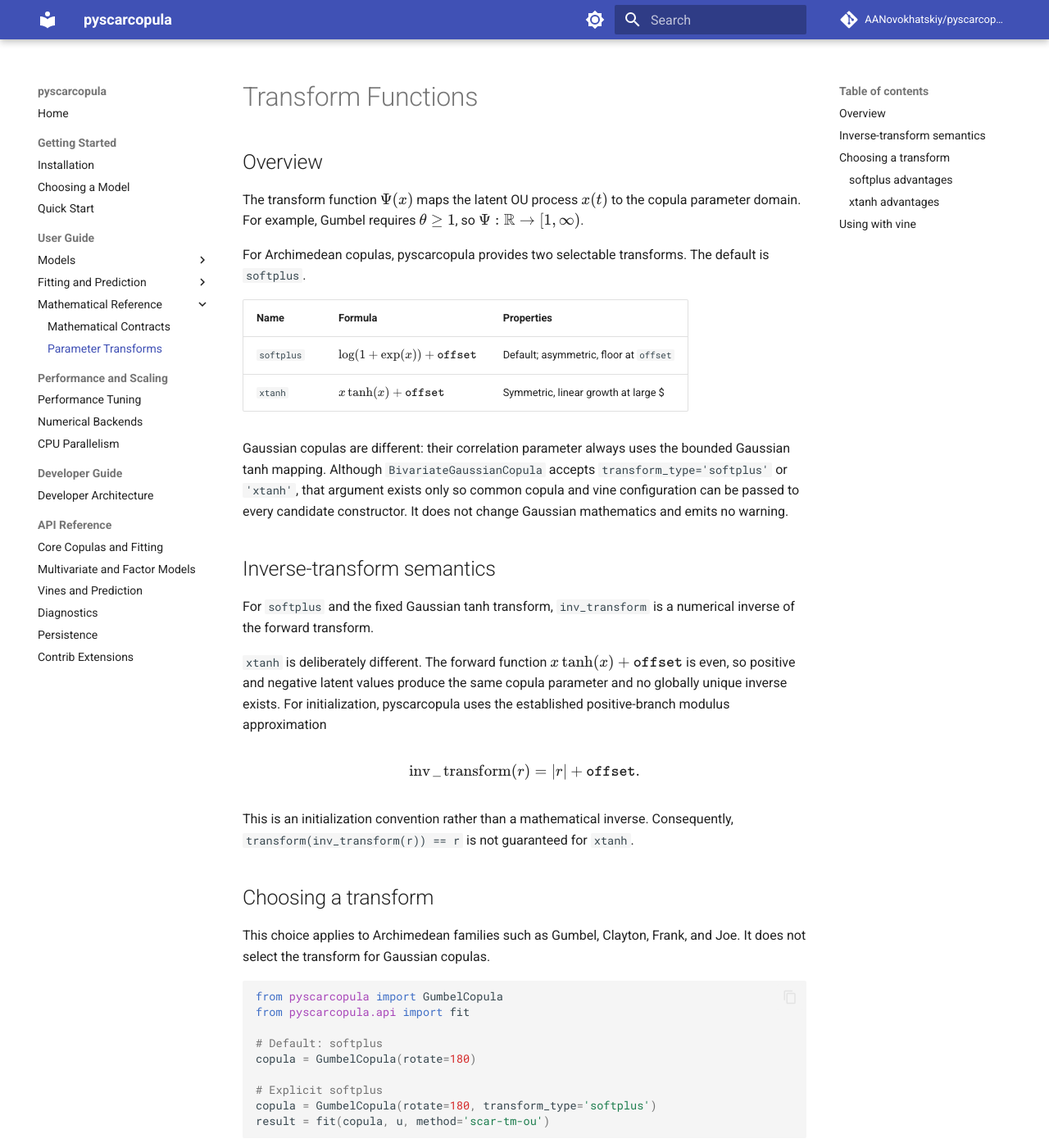
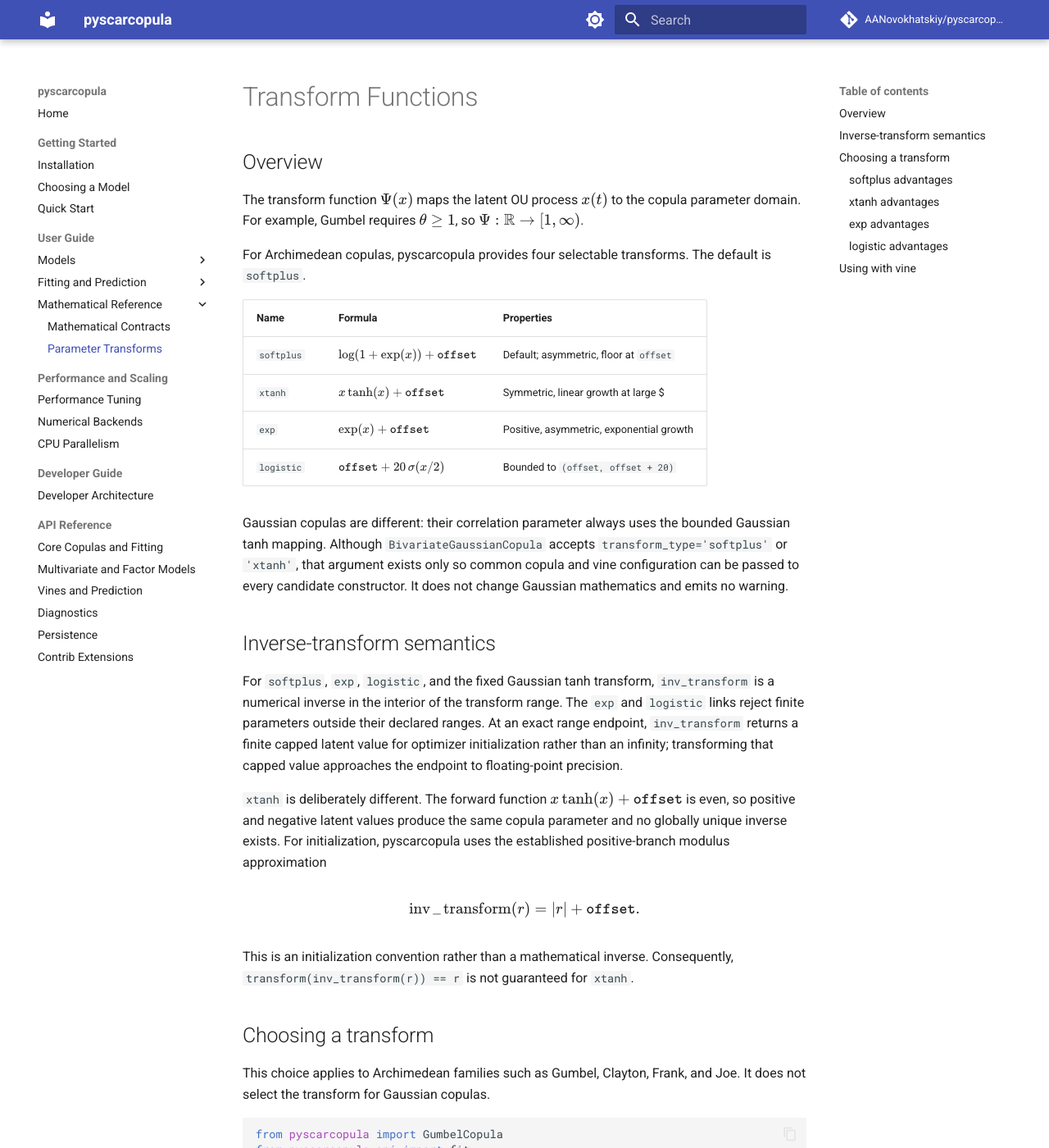
Before and after one commit to AANovokhatskiy/pyscarcopula, an MkDocs documentation site: the page built from docs/guide/transforms.md, in a window 1280 px wide and 1400 px high. Shown: the whole window at 82% size. Built offline with MkDocs 1.6.1 and Material for MkDocs 9.7.7, drawn with Linux system fonts in a browser that asks for light colours; comment, search, counter and statistics services are not loaded; some of the changed text lies outside the part shown.

````diff
--- a/docs/guide/transforms.md
+++ b/docs/guide/transforms.md
@@ -6,13 +6,15 @@ The transform function $\Psi(x)$ maps the latent OU process $x(t)$ to the
 copula parameter domain. For example, Gumbel requires $\theta \ge 1$, so
 $\Psi: \mathbb{R} \to [1, \infty)$.
 
-For Archimedean copulas, pyscarcopula provides two selectable transforms. The
+For Archimedean copulas, pyscarcopula provides four selectable transforms. The
 default is `softplus`.
 
 | Name | Formula | Properties |
 |------|---------|------------|
 | `softplus` | $\log(1 + \exp(x)) + \texttt{offset}$ | Default; asymmetric, floor at `offset` |
 | `xtanh` | $x \tanh(x) + \texttt{offset}$ | Symmetric, linear growth at large $|x|$ |
+| `exp` | $\exp(x) + \texttt{offset}$ | Positive, asymmetric, exponential growth |
+| `logistic` | $\texttt{offset} + 20\,\sigma(x/2)$ | Bounded to `(offset, offset + 20)` |
 
 Gaussian copulas are different: their correlation parameter always uses the
 bounded Gaussian tanh mapping. Although `BivariateGaussianCopula` accepts
@@ -22,8 +24,12 @@ It does not change Gaussian mathematics and emits no warning.
 
 ## Inverse-transform semantics
 
-For `softplus` and the fixed Gaussian tanh transform, `inv_transform` is a numerical
-inverse of the forward transform.
+For `softplus`, `exp`, `logistic`, and the fixed Gaussian tanh transform,
+`inv_transform` is a numerical inverse in the interior of the transform range.
+The `exp` and `logistic` links reject finite parameters outside their declared
+ranges. At an exact range endpoint, `inv_transform` returns a finite capped
+latent value for optimizer initialization rather than an infinity; transforming
+that capped value approaches the endpoint to floating-point precision.
 
 `xtanh` is deliberately different. The forward function
 $x\tanh(x)+\texttt{offset}$ is even, so positive and negative latent values
@@ -54,6 +60,9 @@ copula = GumbelCopula(rotate=180)
 # Explicit softplus
 copula = GumbelCopula(rotate=180, transform_type='softplus')
 result = fit(copula, u, method='scar-tm-ou')
+
+# Bounded dependence parameter in (1.0001, 21.0001)
+bounded = GumbelCopula(rotate=180, transform_type='logistic')
 ```
 
 ### softplus advantages
@@ -69,6 +78,21 @@ This transform is even: latent values `x` and `-x` produce the same copula
 parameter. Its `inv_transform` follows the approximation described above and
 must not be used when an exact latent round trip is required.
 
+### exp advantages
+
+The exponential link is one-to-one and has the same lower limit as softplus,
+but grows exponentially instead of approximately linearly for large positive
+states. It is useful only when that stronger response is intended; extreme
+positive states can overflow and are rejected by the finite-output boundary.
+
+### logistic advantages
+
+The logistic link is one-to-one and caps the distance from `offset` at `20`.
+It can prevent extreme latent states from producing arbitrarily large
+Archimedean parameters. The bounded range is part of the fitted model and
+should therefore be selected deliberately rather than treated as a numerical
+optimization option.
+
 ## Using with vine
 
 The `transform_type` parameter propagates through the common constructor flow
````
Also changed, not shown: CHANGELOG.md (+36 -1 lines), docs/guide/mathematical-contracts.md (+7 -2 lines), 7 other files.
